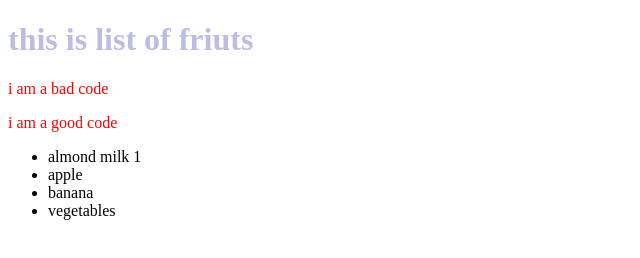
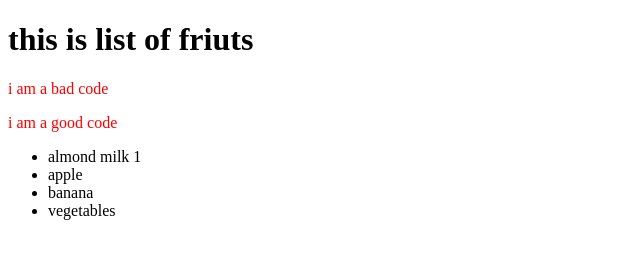
Before and after one commit to humuyar/project-tutorial, a plain HTML site: page grocery.html in a window 1280 px wide. Shown: the whole page, without its empty margins (0-640 px from the left). Drawn offline with Linux system fonts and the light colour scheme.

Commit message:
fix the error

```diff
--- a/index.css
+++ b/index.css
@@ -1,6 +1,3 @@
 p {
   color: red;
 }
-h1 {
-  color: rgb(189, 189, 228);
-}
```
